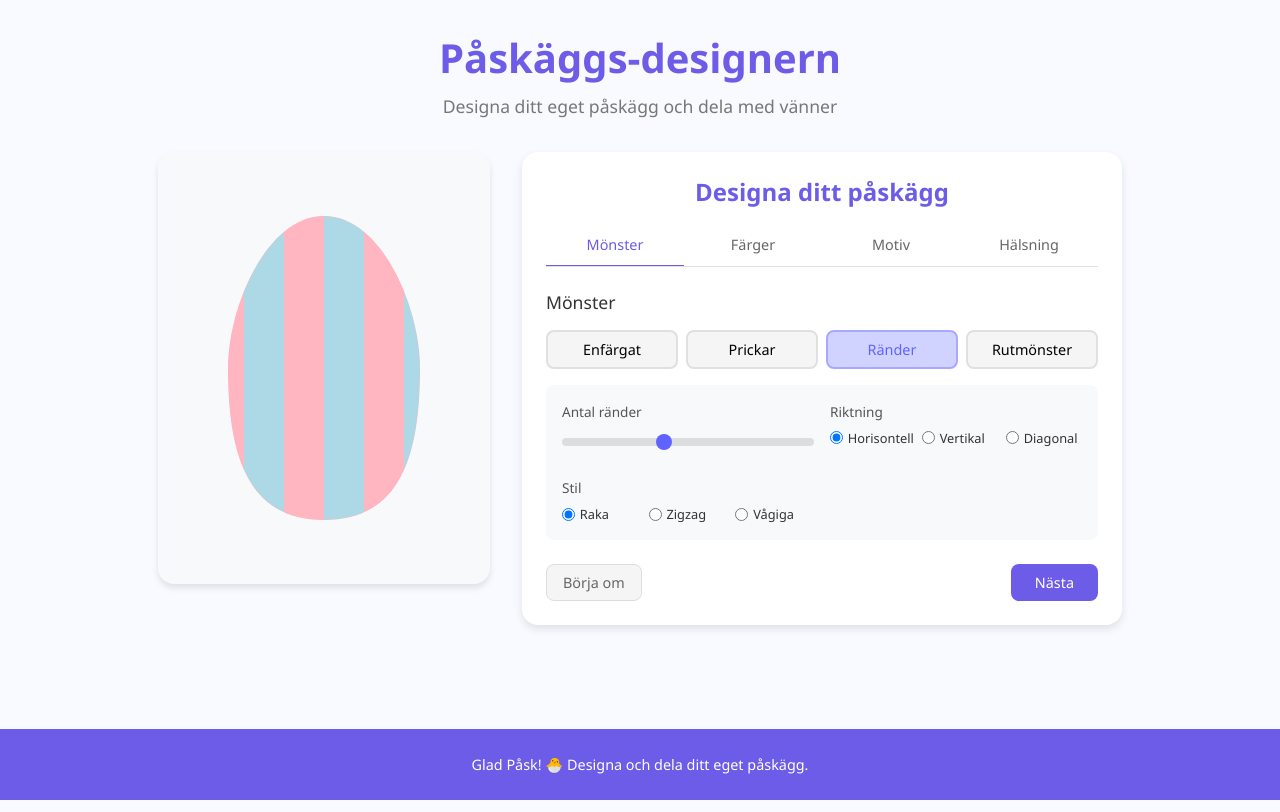
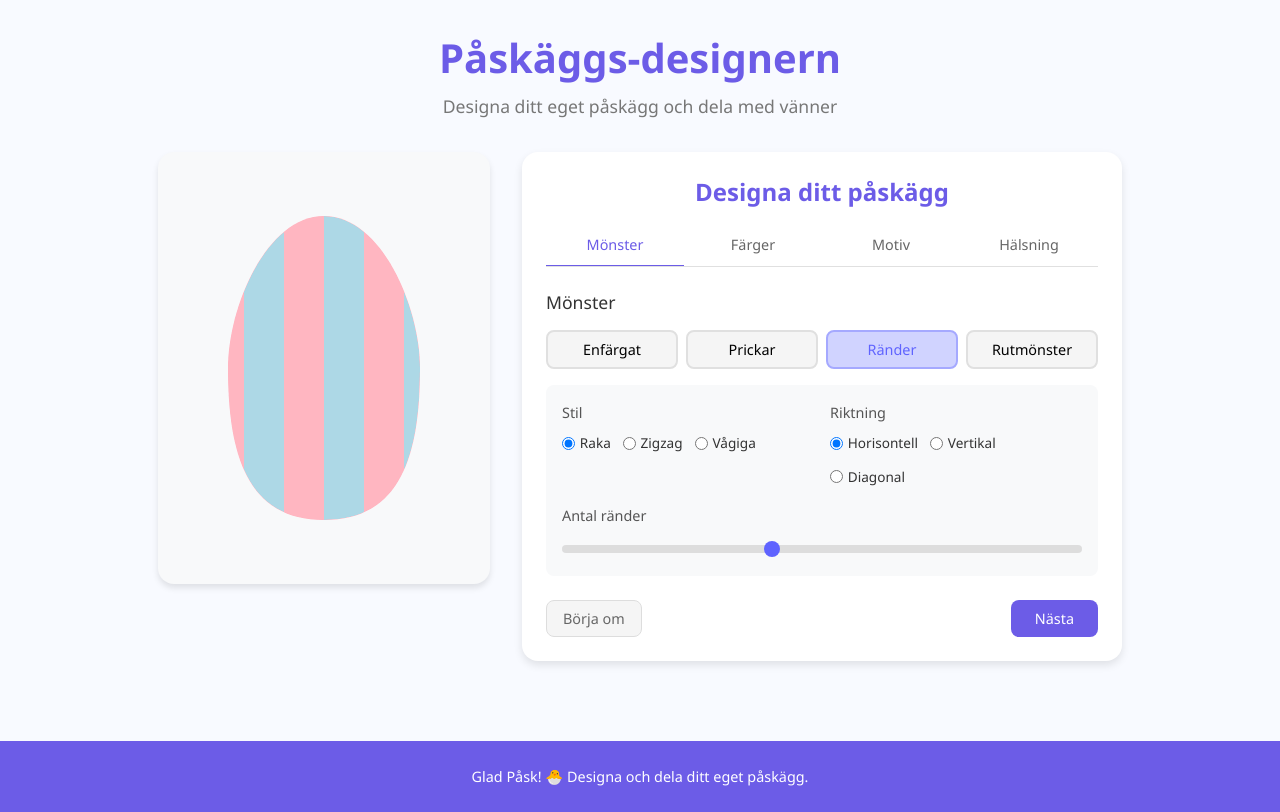
Before and after one commit to niklas-mardby/bunny-chicken, a React (Vite) app: page / in a window 1280 px wide. Both pictures are taken after a click on the button "Ränder". Built offline with nearby package versions, Linux system fonts and the light colour scheme.

Commit message:
Update striped panel layout

```diff
--- a/src/components/PatternSelector/PatternSelector.scss
+++ b/src/components/PatternSelector/PatternSelector.scss
@@ -1,7 +1,10 @@
 .pattern-selector {
 	&__options {
 		display: grid;
-		grid-template-columns: repeat(4, 1fr); // Ändrat från 2 till 4 kolumner
+		grid-template-columns: repeat(
+			4,
+			1fr
+		); // 4 kolumner för mönsteralternativen
 		gap: 0.5rem;
 		margin-bottom: 1rem;
 	}
@@ -33,20 +36,33 @@
 		border-radius: 0.5rem;
 		padding: 1rem;
 		margin-top: 0.5rem;
+	}
 
-		// Gör inställningarna mer kompakta för att minska höjden
-		display: grid;
-		grid-template-columns: repeat(2, 1fr);
+	// Ny layout för stripes settings
+	&__stripes-settings {
+		display: flex;
+		flex-direction: column;
 		gap: 1rem;
+	}
 
-		// För mönster som bara har en inställning (som "checkered")
-		&--single {
-			grid-template-columns: 1fr;
-		}
+	&__stripes-top-row {
+		display: flex;
+		gap: 1rem;
+		width: 100%;
+	}
+
+	&__stripes-direction,
+	&__stripes-style {
+		flex: 1; // Fördela utrymmet jämnt
+		min-width: 0; // Tillåt flexbox att krympa under min-content
+	}
+
+	&__stripes-count {
+		width: 100%; // Fyller hela bredden
 	}
 
 	&__setting {
-		margin-bottom: 0.5rem; // Minskad från 1rem
+		margin-bottom: 1rem;
 
 		&:last-child {
 			margin-bottom: 0;
@@ -55,8 +71,8 @@
 
 	&__label {
 		display: block;
-		margin-bottom: 0.3rem; // Minskad från 0.5rem
-		font-size: 0.85rem; // Minskad från 0.9rem
+		margin-bottom: 0.5rem;
+		font-size: 0.9rem;
 		color: #555;
 	}
 
@@ -97,17 +113,17 @@
 
 	&__legend {
 		display: block;
-		margin-bottom: 0.3rem; // Minskad från 0.5rem
-		font-size: 0.85rem; // Minskad från 0.9rem
+		margin-bottom: 0.5rem;
+		font-size: 0.9rem;
 		color: #555;
 		font-weight: normal;
 		padding: 0;
 	}
 
 	&__radio-group {
-		display: grid;
-		grid-template-columns: repeat(3, 1fr); // Ändra från flex till grid
-		gap: 0.5rem; // Minskad från 0.75rem
+		display: flex;
+		flex-wrap: wrap;
+		gap: 0.75rem;
 	}
 
 	&__radio-option {
@@ -116,7 +132,7 @@
 	}
 
 	&__radio-label {
-		font-size: 0.8rem; // Minskad från 0.85rem
+		font-size: 0.85rem;
 		color: #333;
 		cursor: pointer;
 		margin-left: 0.3rem;
@@ -128,14 +144,14 @@
 }
 
 // Responsiv design för mindre skärmar
-@media (max-width: 768px) {
+@media (max-width: 576px) {
 	.pattern-selector {
 		&__options {
-			grid-template-columns: repeat(2, 1fr); // Återgå till 2 kolumner
+			grid-template-columns: repeat(2, 1fr); // 2 kolumner på mindre skärmar
 		}
 
-		&__settings {
-			grid-template-columns: 1fr; // Enkelspalt på mindre skärmar
+		&__stripes-top-row {
+			flex-direction: column; // Stapla riktning och stil på mindre skärmar
 		}
 	}
 }
--- a/src/components/PatternSelector/PatternSelector.tsx
+++ b/src/components/PatternSelector/PatternSelector.tsx
@@ -1,9 +1,9 @@
-import React, { useState, useEffect } from "react";
+import { useState, useEffect } from "react";
 import { useEggDesigner } from "../../hooks/useEggDesigner";
 import { Pattern, StripeDirection, StripeStyle } from "../../types";
 import "./PatternSelector.scss";
 
-const PatternSelector: React.FC = () => {
+const PatternSelector = () => {
 	const {
 		design,
 		setPattern,
@@ -167,117 +167,15 @@ const PatternSelector: React.FC = () => {
 
 			{design.patternSettings.pattern === "stripes" && (
 				<div className="pattern-selector__settings">
-					<div className="pattern-selector__setting">
-						<label
-							className="pattern-selector__label"
-							htmlFor="stripeCount"
-						>
-							Antal ränder
-						</label>
-						<input
-							id="stripeCount"
-							type="range"
-							min="2"
-							max="12"
-							value={stripeCount}
-							onChange={(e) => setStripeCount(parseInt(e.target.value))}
-							onMouseUp={handleStripeSettingsChange}
-							onTouchEnd={handleStripeSettingsChange}
-							className="pattern-selector__slider"
-							placeholder="Antal ränder"
-						/>
-					</div>
-
-					<div className="pattern-selector__setting">
+					<div className="pattern-selector__stripes-settings">
+						{/* Översta raden med stil och riktning */}
+						<div className="pattern-selector__stripes-top-row">
+							{/* Stil först */}
+							<div className="pattern-selector__stripes-style">
 								<fieldset className="pattern-selector__fieldset">
 									<legend className="pattern-selector__legend">
-								Riktning
+										Stil
 									</legend>
-							<div className="pattern-selector__radio-group">
-								<div className="pattern-selector__radio-option">
-									<input
-										id="directionHorizontal"
-										type="radio"
-										name="direction"
-										checked={stripeDirection === "horizontal"}
-										onChange={() => {
-											console.log("Direction changed to horizontal");
-											setStripeDirection("horizontal");
-											// Använd direkt anrop istället för att förlita sig på stripeDirection som kanske inte uppdaterats än
-											updateStripeSettings(
-												stripeCount,
-												"horizontal",
-												stripeStyle
-											);
-										}}
-										className="pattern-selector__radio"
-									/>
-									<label
-										className="pattern-selector__radio-label"
-										htmlFor="directionHorizontal"
-									>
-										Horisontell
-									</label>
-								</div>
-
-								<div className="pattern-selector__radio-option">
-									<input
-										id="directionVertical"
-										type="radio"
-										name="direction"
-										checked={stripeDirection === "vertical"}
-										onChange={() => {
-											console.log("Direction changed to vertical");
-											setStripeDirection("vertical");
-											// Använd direkt anrop
-											updateStripeSettings(
-												stripeCount,
-												"vertical",
-												stripeStyle
-											);
-										}}
-										className="pattern-selector__radio"
-									/>
-									<label
-										className="pattern-selector__radio-label"
-										htmlFor="directionVertical"
-									>
-										Vertikal
-									</label>
-								</div>
-
-								<div className="pattern-selector__radio-option">
-									<input
-										id="directionDiagonal"
-										type="radio"
-										name="direction"
-										checked={stripeDirection === "diagonal"}
-										onChange={() => {
-											console.log("Direction changed to diagonal");
-											setStripeDirection("diagonal");
-											// Använd direkt anrop
-											updateStripeSettings(
-												stripeCount,
-												"diagonal",
-												stripeStyle
-											);
-										}}
-										className="pattern-selector__radio"
-									/>
-									<label
-										className="pattern-selector__radio-label"
-										htmlFor="directionDiagonal"
-									>
-										Diagonal
-									</label>
-								</div>
-							</div>
-						</fieldset>
-					</div>
-
-					<div className="pattern-selector__setting">
-						<fieldset className="pattern-selector__fieldset">
-							<legend className="pattern-selector__legend">Stil</legend>
 									<div className="pattern-selector__radio-group">
 										<div className="pattern-selector__radio-option">
 											<input
@@ -359,6 +257,128 @@ const PatternSelector: React.FC = () => {
 									</div>
 								</fieldset>
 							</div>
+
+							{/* Sedan riktning */}
+							<div className="pattern-selector__stripes-direction">
+								<fieldset className="pattern-selector__fieldset">
+									<legend className="pattern-selector__legend">
+										Riktning
+									</legend>
+									<div className="pattern-selector__radio-group">
+										<div className="pattern-selector__radio-option">
+											<input
+												id="directionHorizontal"
+												type="radio"
+												name="direction"
+												checked={stripeDirection === "horizontal"}
+												onChange={() => {
+													console.log(
+														"Direction changed to horizontal"
+													);
+													setStripeDirection("horizontal");
+													// Använd direkt anrop istället för att förlita sig på stripeDirection som kanske inte uppdaterats än
+													updateStripeSettings(
+														stripeCount,
+														"horizontal",
+														stripeStyle
+													);
+												}}
+												className="pattern-selector__radio"
+											/>
+											<label
+												className="pattern-selector__radio-label"
+												htmlFor="directionHorizontal"
+											>
+												Horisontell
+											</label>
+										</div>
+
+										<div className="pattern-selector__radio-option">
+											<input
+												id="directionVertical"
+												type="radio"
+												name="direction"
+												checked={stripeDirection === "vertical"}
+												onChange={() => {
+													console.log(
+														"Direction changed to vertical"
+													);
+													setStripeDirection("vertical");
+													// Använd direkt anrop
+													updateStripeSettings(
+														stripeCount,
+														"vertical",
+														stripeStyle
+													);
+												}}
+												className="pattern-selector__radio"
+											/>
+											<label
+												className="pattern-selector__radio-label"
+												htmlFor="directionVertical"
+											>
+												Vertikal
+											</label>
+										</div>
+
+										<div className="pattern-selector__radio-option">
+											<input
+												id="directionDiagonal"
+												type="radio"
+												name="direction"
+												checked={stripeDirection === "diagonal"}
+												onChange={() => {
+													console.log(
+														"Direction changed to diagonal"
+													);
+													setStripeDirection("diagonal");
+													// Använd direkt anrop
+													updateStripeSettings(
+														stripeCount,
+														"diagonal",
+														stripeStyle
+													);
+												}}
+												className="pattern-selector__radio"
+											/>
+											<label
+												className="pattern-selector__radio-label"
+												htmlFor="directionDiagonal"
+											>
+												Diagonal
+											</label>
+										</div>
+									</div>
+								</fieldset>
+							</div>
+						</div>
+
+						{/* Antal ränder slider under de andra kontrollerna */}
+						<div className="pattern-selector__stripes-count">
+							<div className="pattern-selector__setting">
+								<label
+									className="pattern-selector__label"
+									htmlFor="stripeCount"
+								>
+									Antal ränder
+								</label>
+								<input
+									id="stripeCount"
+									type="range"
+									min="2"
+									max="12"
+									value={stripeCount}
+									onChange={(e) =>
+										setStripeCount(parseInt(e.target.value))
+									}
+									onMouseUp={handleStripeSettingsChange}
+									onTouchEnd={handleStripeSettingsChange}
+									className="pattern-selector__slider"
+									placeholder="Antal ränder"
+								/>
+							</div>
+						</div>
+					</div>
 				</div>
 			)}
 
```
Lines whose indentation alone changed are shown as unchanged.
